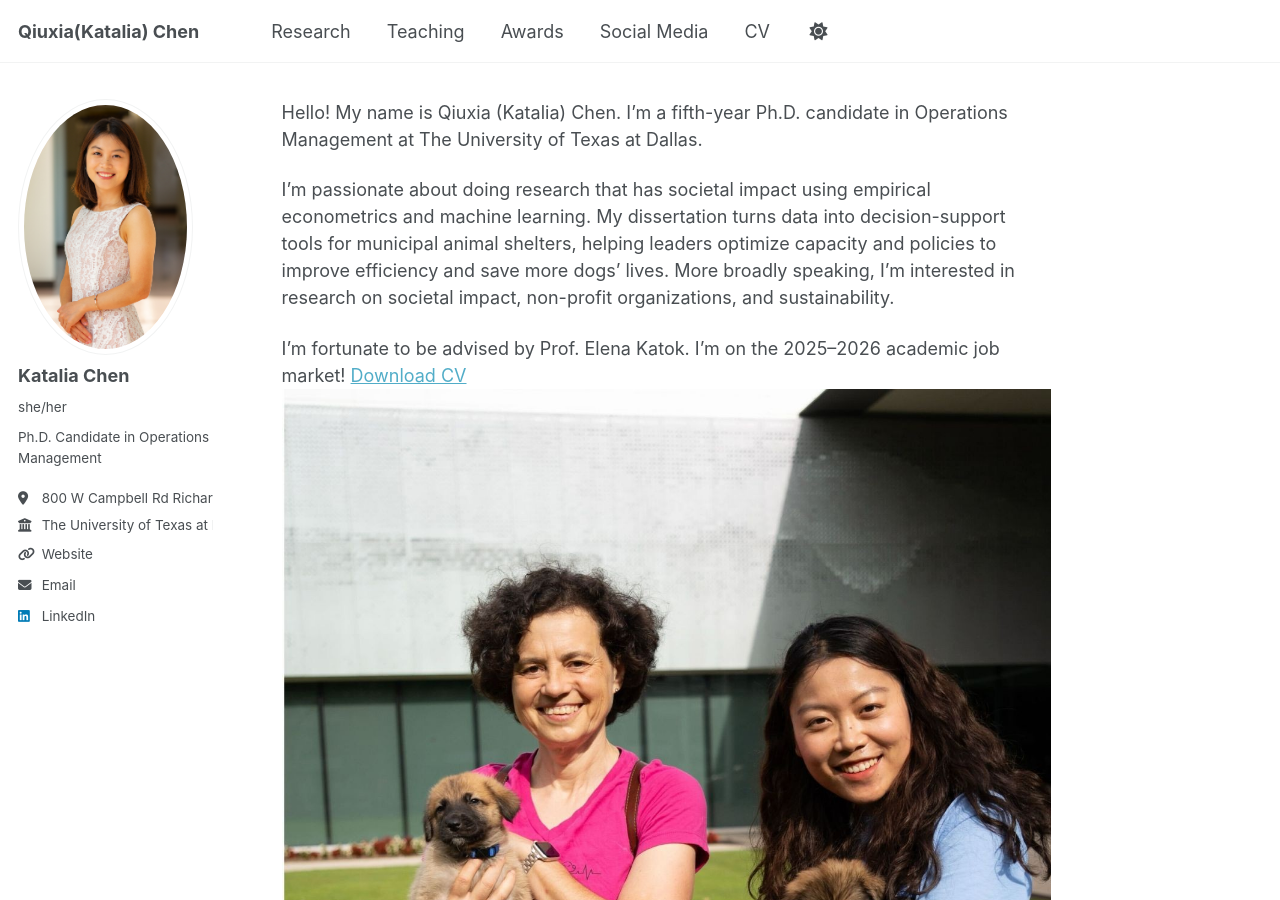
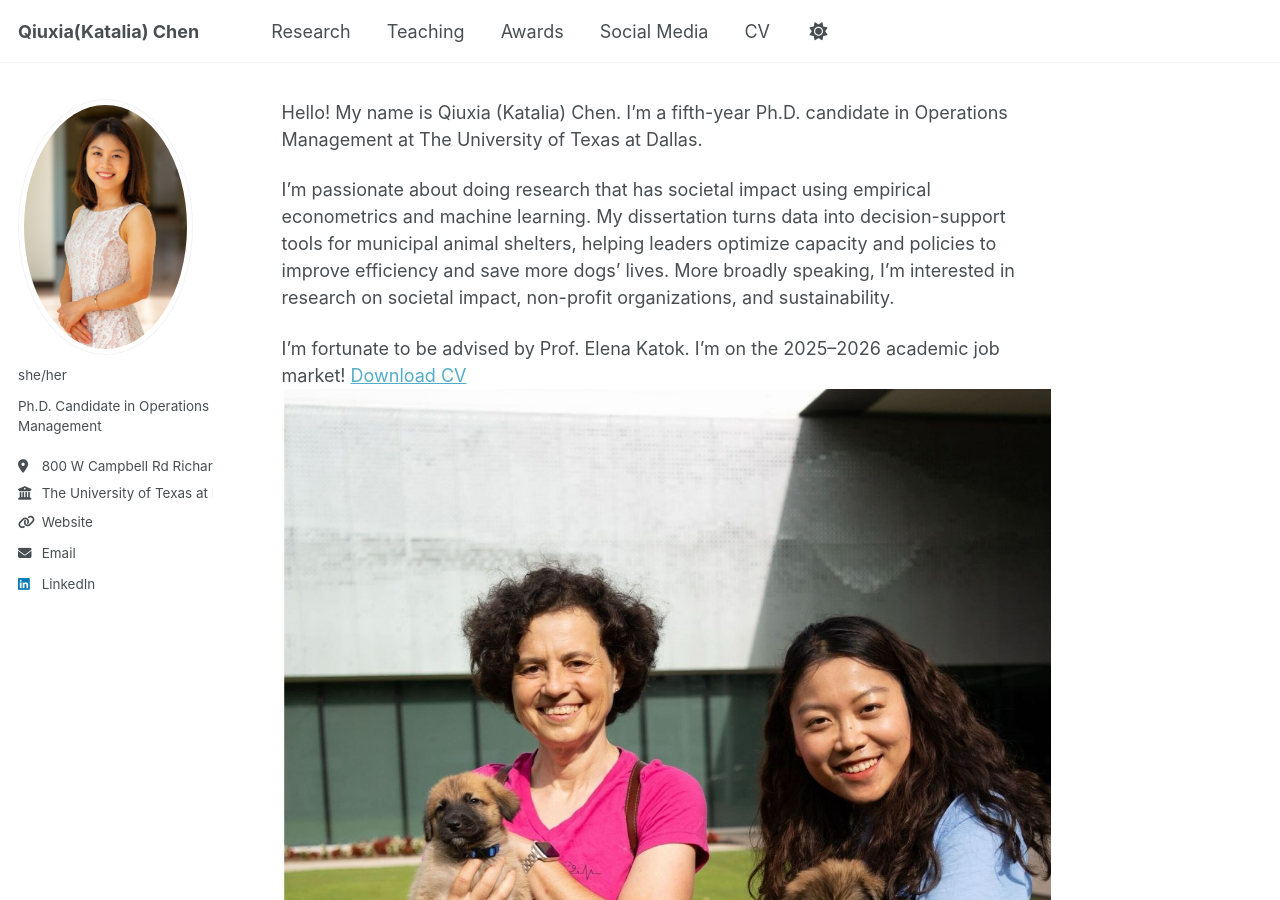
Before and after one commit to qxc2/kataliachen, a Jekyll site: the page built from _pages/about.md, in a window 1280 px wide and 900 px high. Built offline with Jekyll 4.4.1, drawn with Linux system fonts in a browser that asks for light colours; a script that is not in the unit is left out.

Commit message:
Comment out author's name in _config.yml
Comment out the author's name in the configuration file.

```diff
--- a/_config.yml
+++ b/_config.yml
@@ -23,7 +23,7 @@ repository               : "qxc2/kataliachen"
 author:
   # Biographic information
   avatar           : "/profile.jpg"
-  name             : "Katalia Chen"
+ # name             : "Katalia Chen"
   pronouns         : "she/her"
   bio              : "Ph.D. Candidate in Operations Management"
   location         : "800 W Campbell Rd Richardson TX 75080"
```
